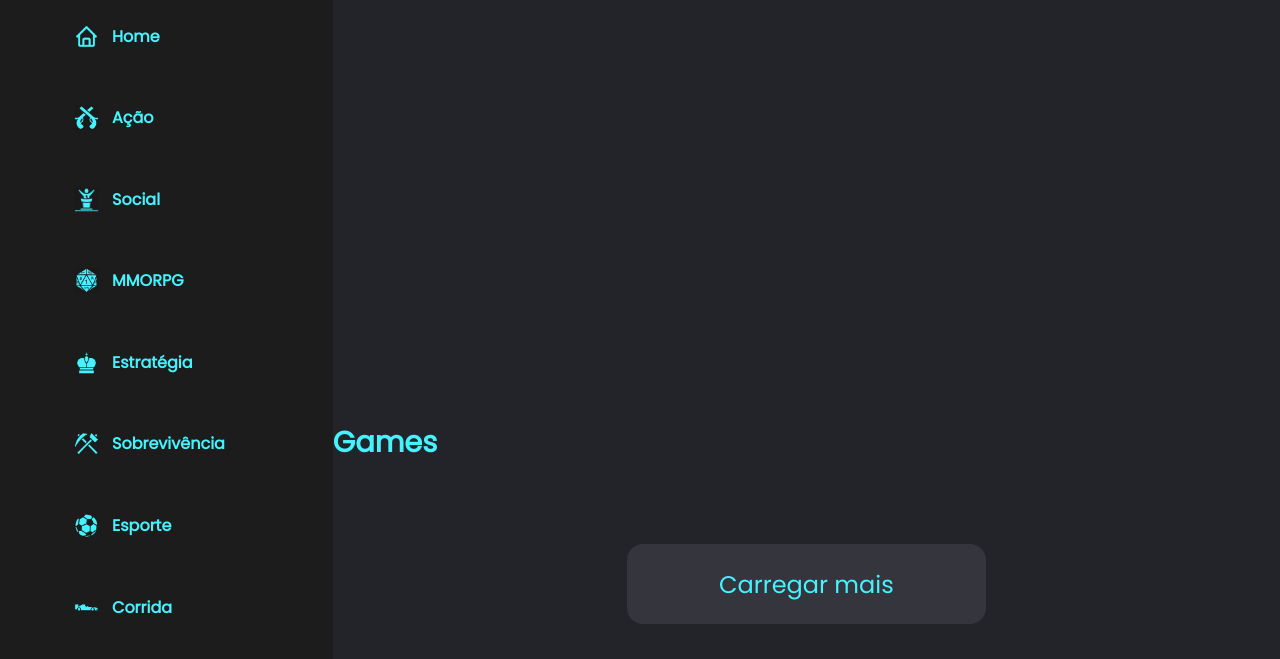
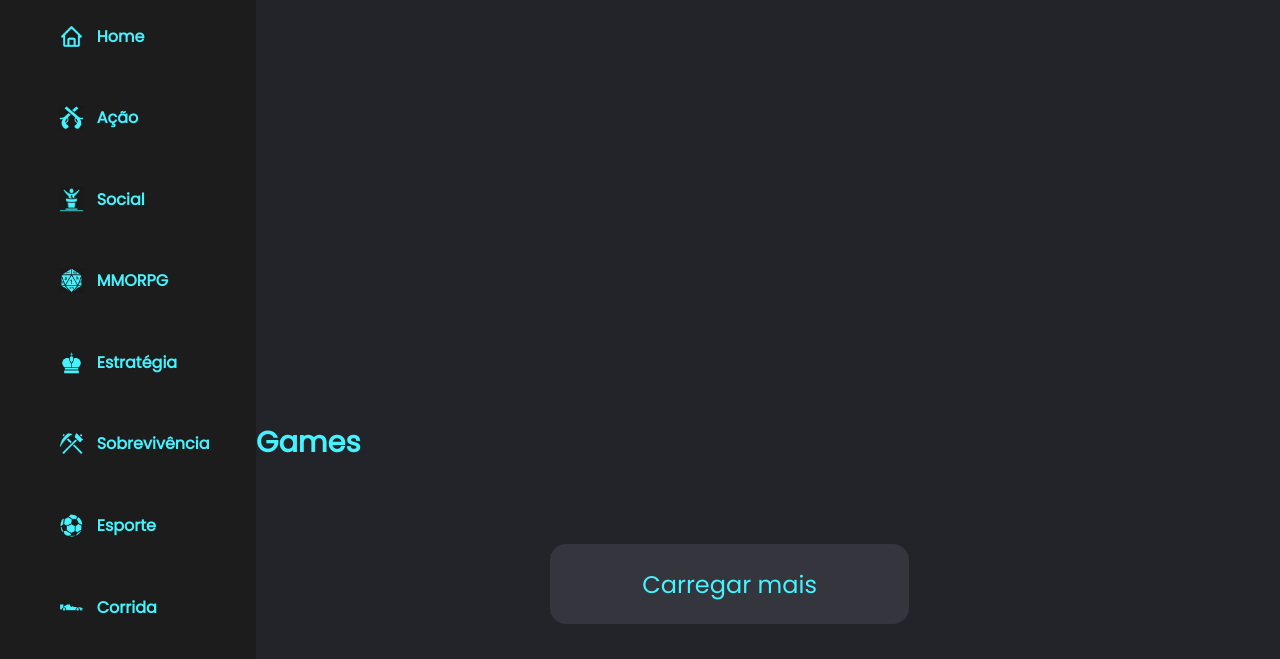
Before and after one commit to Smith-Entertainment/Loja-Videogames, a plain HTML site: page html/index.html in a window 1280 px wide. Shown: the part 96-755 px from the top of the page. Drawn offline with nearby package versions, Linux system fonts and the light colour scheme; no server answers.

Commit message:
arrumada no css barra lateral

```diff
--- a/css/index.css
+++ b/css/index.css
@@ -16,7 +16,8 @@ body {
 #as-menu {
     display: flex;
     flex-direction: column;
-    width: 50vw;
+    width: 20vw;
+    min-width: 20vw;
     gap: 2vw;
     background-color: #1c1c1c;
     padding: 3vh 1vw;
```
